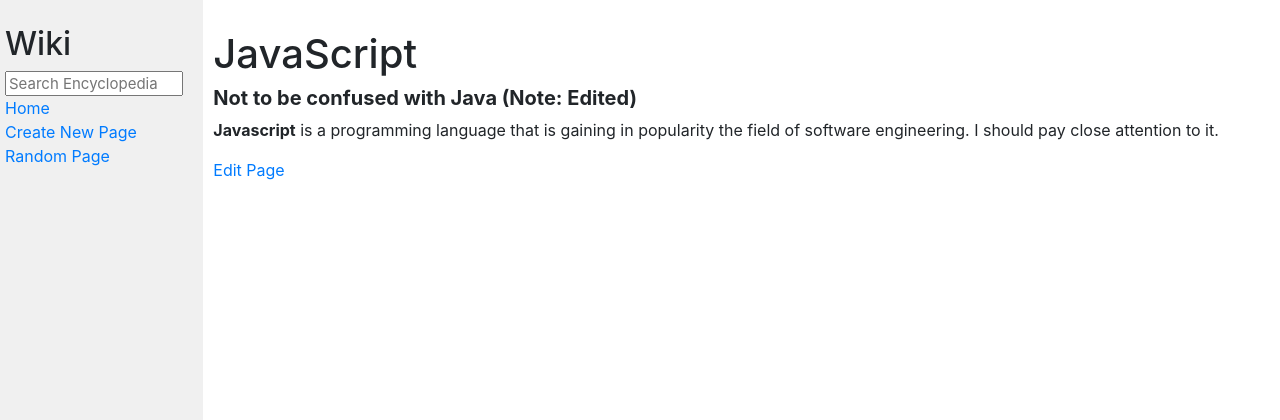
After one commit to farhanazmiCS/Wiki, a Django app: template encyclopedia/templates/encyclopedia/JavaScript.html in a window 1280 px wide. The commit adds this page. Shown: the top 420 px of the page. Run offline with Django 3.2, Linux system fonts and the light colour scheme; the template is opened without the code that fills it, so the values that code supplies are empty; some libraries are stand-ins or nearby versions.

Commit message:
Submit Project 1: Wiki

```diff
--- a/encyclopedia/templates/encyclopedia/Git.html
+++ b/encyclopedia/templates/encyclopedia/Git.html
@@ -1,4 +1,4 @@
-{% extends "encyclopedia/layout.html" %}{% block title %}git{% endblock %}{% block body %}<h1>Git</h1>
+{% extends "encyclopedia/layout.html" %}{% block title %}Git{% endblock %}{% block body %}<h1>Git</h1>
 
 <p>Git is a version control tool that can be used to keep track of versions of a software project.</p>
 
@@ -7,4 +7,4 @@
 <p>GitHub is an online service for hosting git repositories.</p>
 
 <h2>Test</h2>
-<a href="/edit/git">Edit Page</a>{% endblock %}
+<a href="/edit/Git">Edit Page</a>{% endblock %}
--- /dev/null
+++ b/encyclopedia/templates/encyclopedia/JavaScript.html
@@ -0,0 +1,6 @@
+{% extends "encyclopedia/layout.html" %}{% block title %}JavaScript{% endblock %}{% block body %}<h1>JavaScript</h1>
+
+<h5><strong>Not to be confused with Java (Note: Edited)</strong></h5>
+
+<p><strong>Javascript</strong> is a programming language that is gaining in popularity the field of software engineering. I should pay close attention to it.</p>
+<a href="/edit/JavaScript">Edit Page</a>{% endblock %}
```
Also changed, not shown: entries/JavaScript.md (added, +5 -0 lines), 2 other files.
